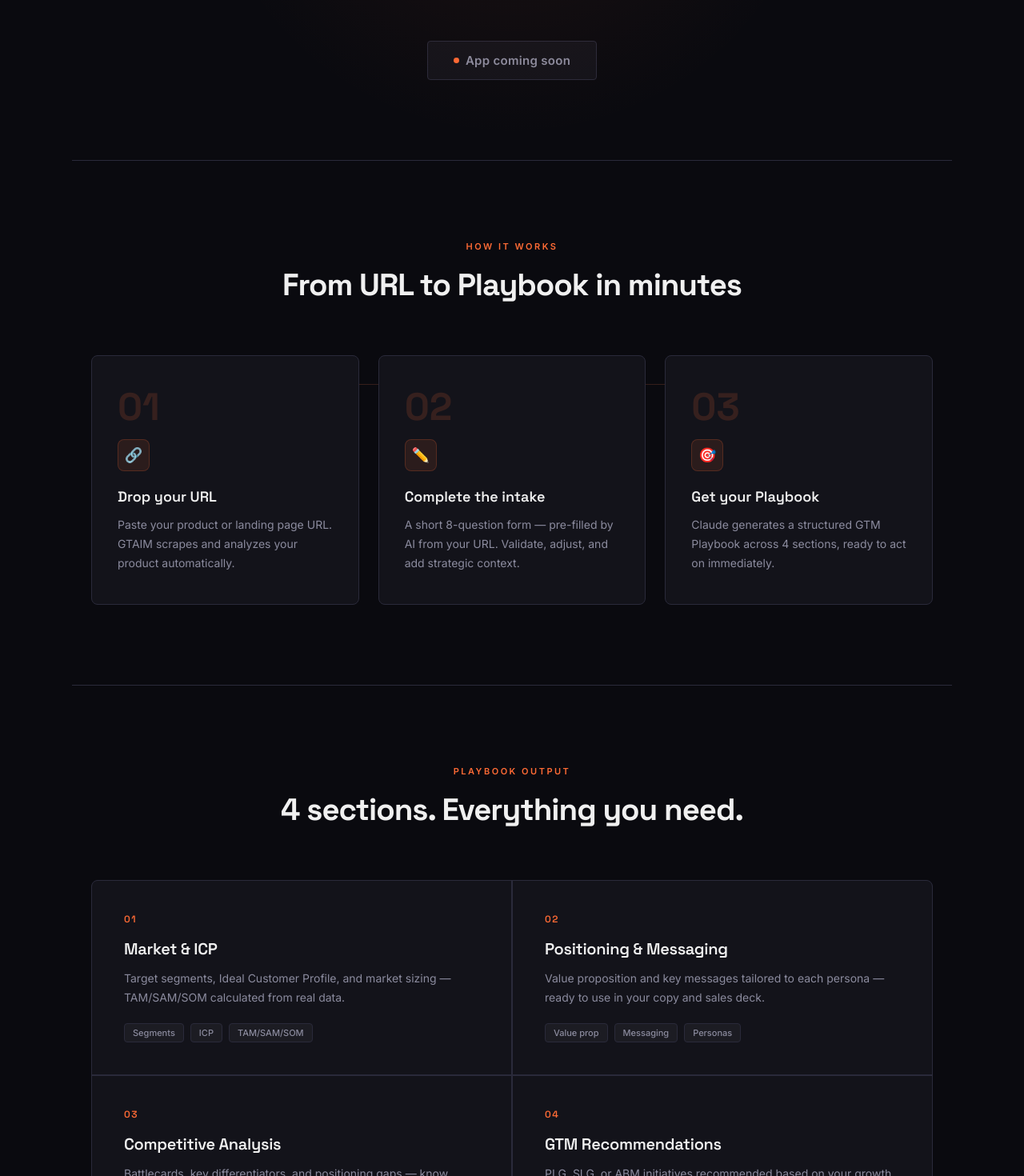
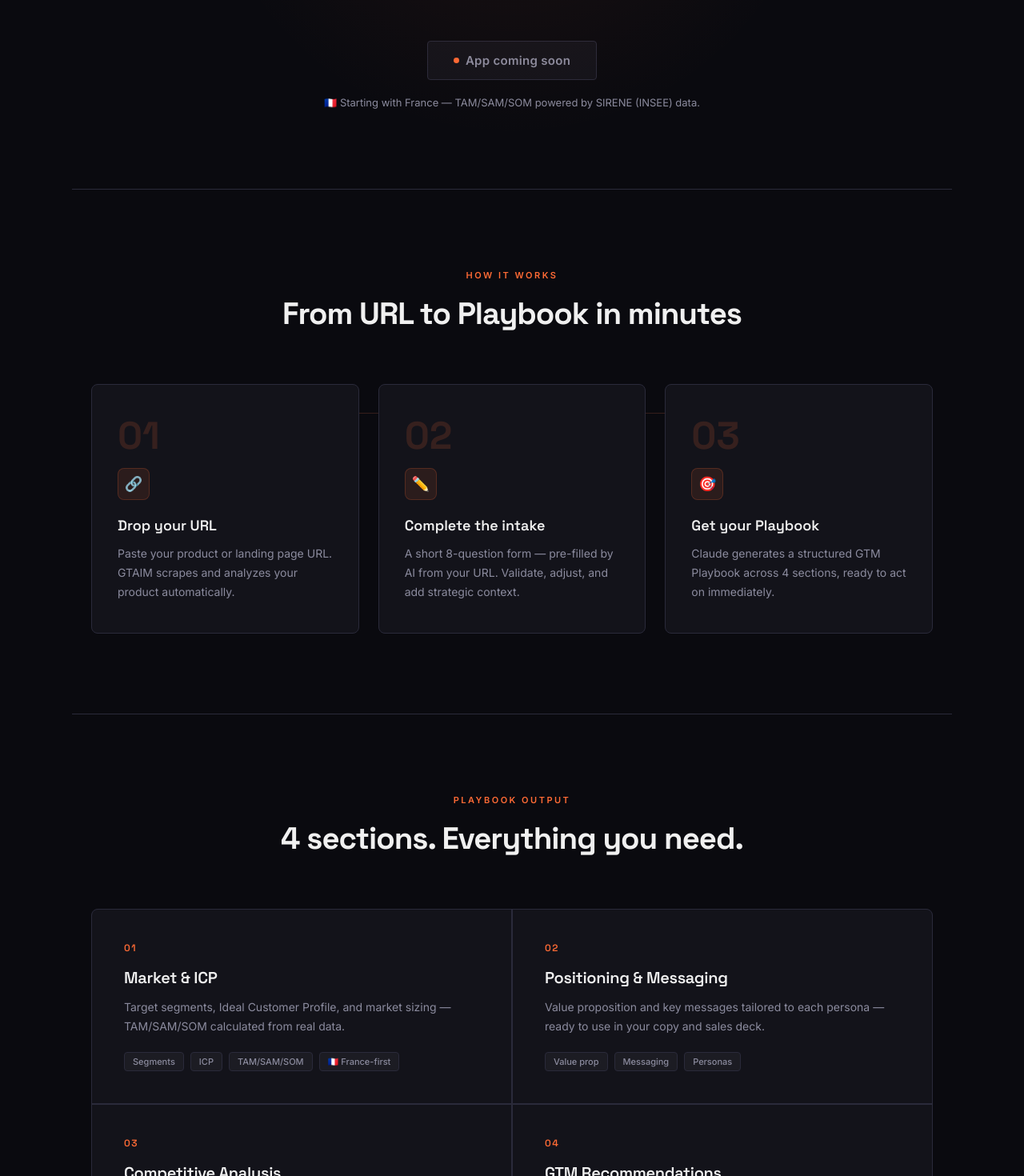
Before and after one commit to tdebroucker/gtaim, a Next.js app: page / in a window 1280 px wide. Shown: the part 500-1970 px from the top of the page at 80% size. Built offline with nearby package versions, Linux system fonts and the light colour scheme.

Commit message:
feat: add France-first mention in hero and Market & ICP

```diff
--- a/src/app/page.tsx
+++ b/src/app/page.tsx
@@ -372,6 +372,9 @@ export default function Home() {
           <span className="dot"></span>
           App coming soon
         </button>
+        <p style={{marginTop: "20px", fontSize: "13px", color: "var(--muted)"}}>
+          🇫🇷 Starting with France — TAM/SAM/SOM powered by SIRENE (INSEE) data.
+        </p>
       </section>
 
       <div className="divider" />
@@ -429,6 +432,7 @@ export default function Home() {
               <span className="tag">Segments</span>
               <span className="tag">ICP</span>
               <span className="tag">TAM/SAM/SOM</span>
+              <span className="tag">🇫🇷 France-first</span>
             </div>
           </div>
           <div className="output-card">
```
